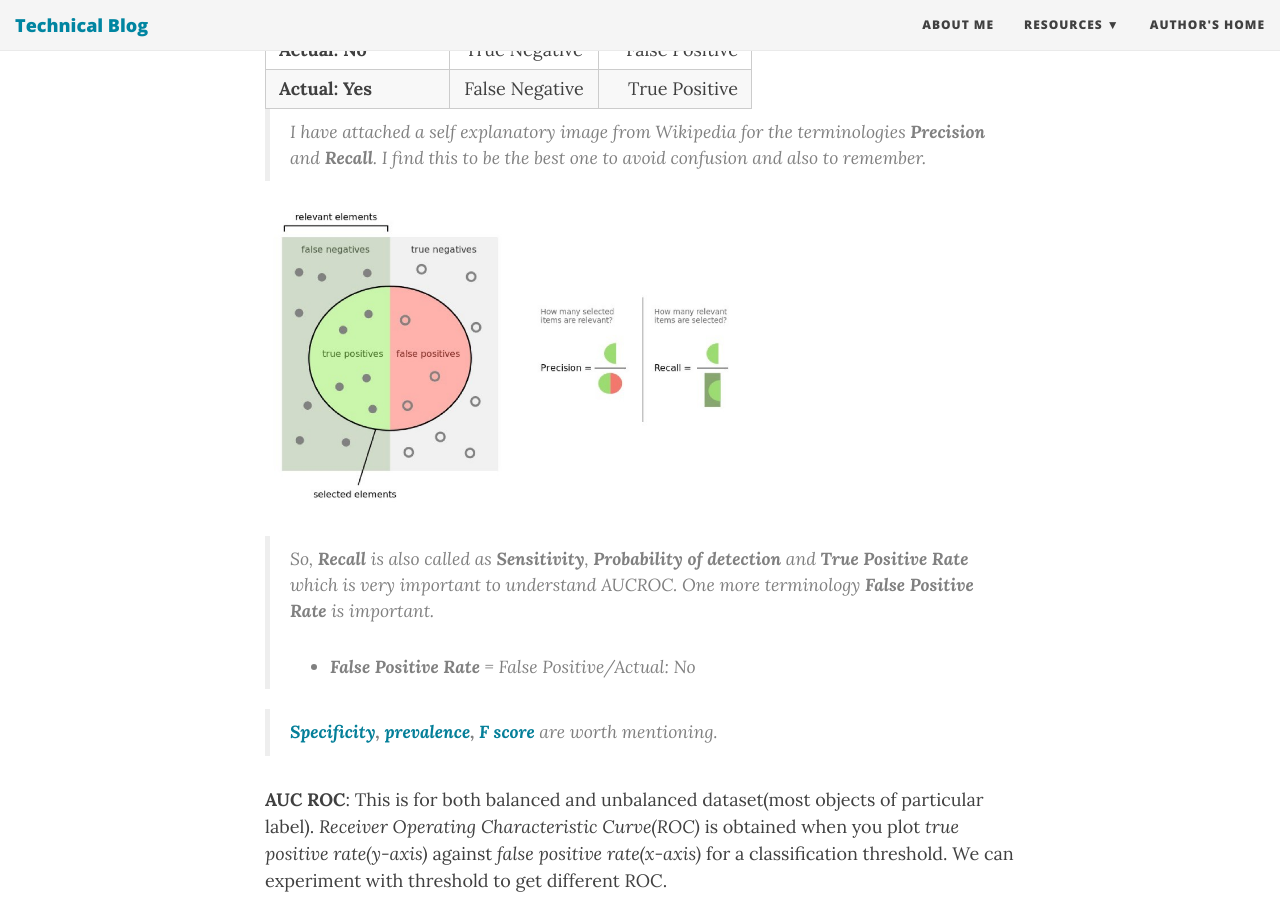
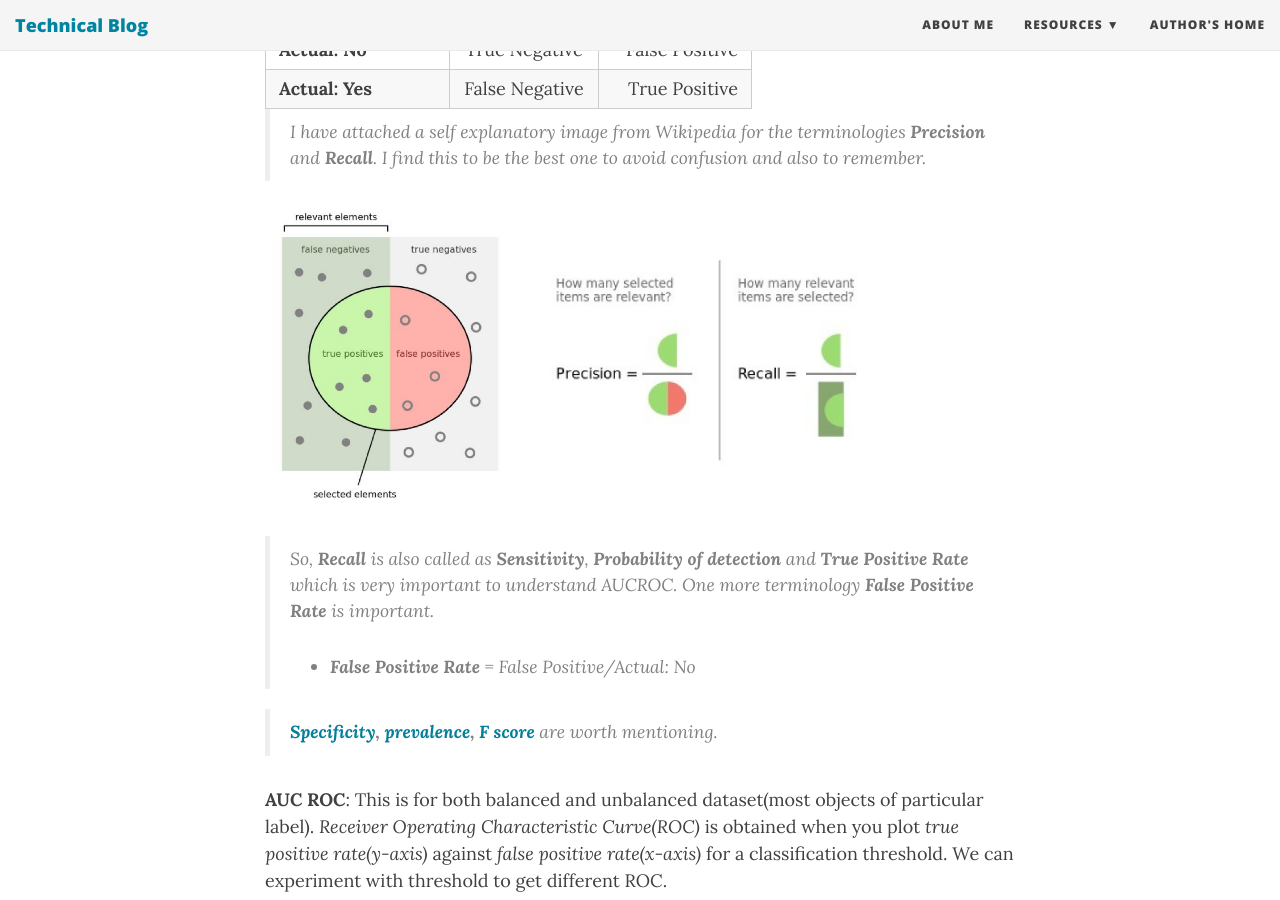
Before and after one commit to channagithub/channabasavagola.github.io, a Jekyll site: the page built from _posts/2018-01-11-metrics2.md, in a window 1280 px wide and 900 px high, scrolled down 1275 px. Built offline with Jekyll 4.4.1, drawn with Linux system fonts in a browser that asks for light colours; nearby versions of some CDN libraries; comment, search, counter and statistics services are not loaded.

Commit message:
Two images for precisionRecall

```diff
--- a/_posts/2018-01-11-metrics2.md
+++ b/_posts/2018-01-11-metrics2.md
@@ -40,7 +40,7 @@ Following is a self explanatory **confusion matrix**. You should be able to come
 > I have attached a self explanatory image from Wikipedia for the terminologies **Precision** and **Recall**.
 I find this to be the best one to avoid confusion and also to remember.
 
-<img src="/img/precisionRecall1.jpeg" alt="precisionRecall1" style="width: 250px;"/><img src="/img/precisionRecall2.jpeg" alt="precisionRecall" style="width: 250px;"/>
+<img src="/img/precisionRecall1.jpeg" alt="precisionRecall1" style="width: 250px;"/><img src="/img/precisionRecall2.jpeg" alt="precisionRecall" style="width: 400px;"/>
 
 >So, **Recall** is also called as **Sensitivity**, **Probability of detection** and **True Positive Rate** which is very important to understand AUCROC.
 One more terminology **False Positive Rate** is important.
```
